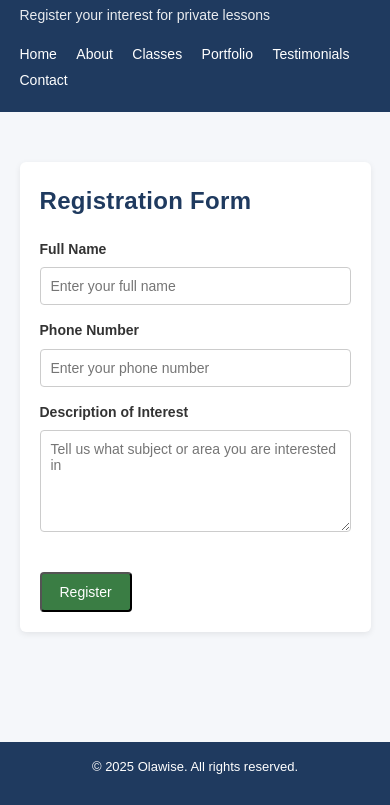
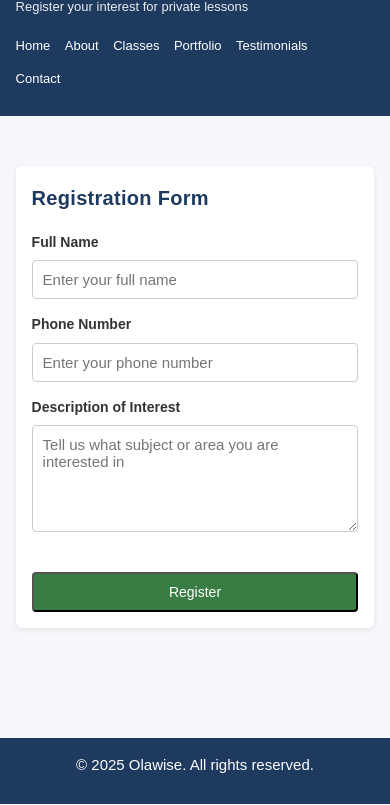
Before and after one commit to Olawise001/Mrteacher, a plain HTML site: page register.html in a window 390 px wide. Shown: the part 63-868 px from the top of the page. Drawn offline with Linux system fonts and the light colour scheme.

Commit message:
Enhance styles for mobile responsiveness and forms
Added mobile responsiveness and improved form styling.

```diff
--- a/assets/css/styles.css
+++ b/assets/css/styles.css
@@ -188,3 +188,65 @@ form textarea {
 form button {
   cursor: pointer;
 }
+/* Mobile responsiveness */
+@media (max-width: 768px) {
+
+  header h1 {
+    font-size: 22px;
+  }
+
+  header p {
+    font-size: 13px;
+  }
+
+  nav {
+    margin-top: 10px;
+  }
+
+  nav a {
+    display: inline-block;
+    margin: 6px 10px 6px 0;
+    font-size: 13px;
+  }
+
+  .hero h2 {
+    font-size: 24px;
+  }
+
+  section h3 {
+    font-size: 20px;
+  }
+
+  p {
+    font-size: 15px;
+  }
+
+  .container {
+    width: 92%;
+  }
+
+  .card {
+    padding: 16px;
+  }
+
+  form input,
+  form textarea {
+    font-size: 15px;
+  }
+
+  .btn {
+    width: 100%;
+    text-align: center;
+  }
+}
+#successMessage {
+  background-color: #e6f4ea;
+  padding: 12px;
+  border-radius: 4px;
+}
+.card h4 {
+  margin-top: 15px;
+  margin-bottom: 8px;
+  color: #1f3a5f;
+  font-size: 16px;
+}
```
